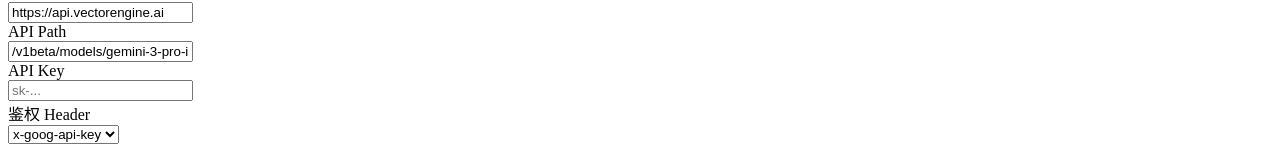
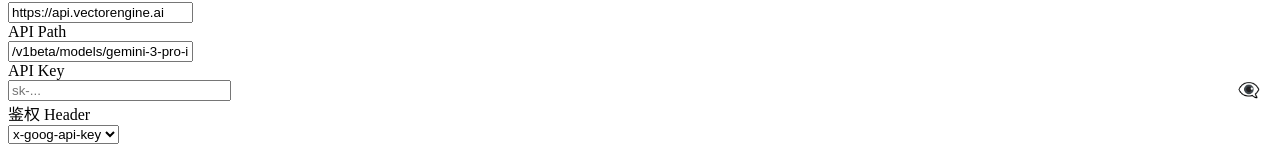
Before and after one commit to z2513602259/gemini_huitu, a React (Vite) app: page / in a window 1280 px wide. Both pictures are taken after a click on the button "⚙️ 设置". Shown: the part 216-363 px from the top of the page. Built offline with nearby package versions, Linux system fonts and the light colour scheme; the HTML template or start-up script is replaced by a standard one.

Commit message:
feat: 添加 API Key 密码输入框和显示/隐藏切换功能

```diff
--- a/src/App.tsx
+++ b/src/App.tsx
@@ -166,6 +166,7 @@
   const [showImageModal, setShowImageModal] = useState(false)
   const [showHistoryDrawer, setShowHistoryDrawer] = useState(false)
   const [draggedIndex, setDraggedIndex] = useState<number | null>(null)
+  const [showApiKey, setShowApiKey] = useState(false)
 
   const ratioMeta = useMemo(() => RATIOS.find((r) => r.ratio === aspectRatio) || RATIOS[0], [aspectRatio])
   const resolutionText = useMemo(() => {
@@ -451,7 +452,33 @@
 
               <label className="field">
                 <div className="label">API Key</div>
-                <input value={apiKey} onChange={(e) => setApiKey(e.target.value)} placeholder="sk-..." />
+                <div style={{position: 'relative'}}>
+                  <input
+                    type={showApiKey ? 'text' : 'password'}
+                    value={apiKey}
+                    onChange={(e) => setApiKey(e.target.value)}
+                    placeholder="sk-..."
+                    style={{paddingRight: '40px'}}
+                  />
+                  <button
+                    type="button"
+                    onClick={() => setShowApiKey(!showApiKey)}
+                    style={{
+                      position: 'absolute',
+                      right: '8px',
+                      top: '50%',
+                      transform: 'translateY(-50%)',
+                      background: 'none',
+                      border: 'none',
+                      cursor: 'pointer',
+                      fontSize: '18px',
+                      padding: '4px'
+                    }}
+                    title={showApiKey ? '隐藏' : '显示'}
+                  >
+                    {showApiKey ? '👁️' : '👁️‍🗨️'}
+                  </button>
+                </div>
               </label>
 
               <label className="field">
```
